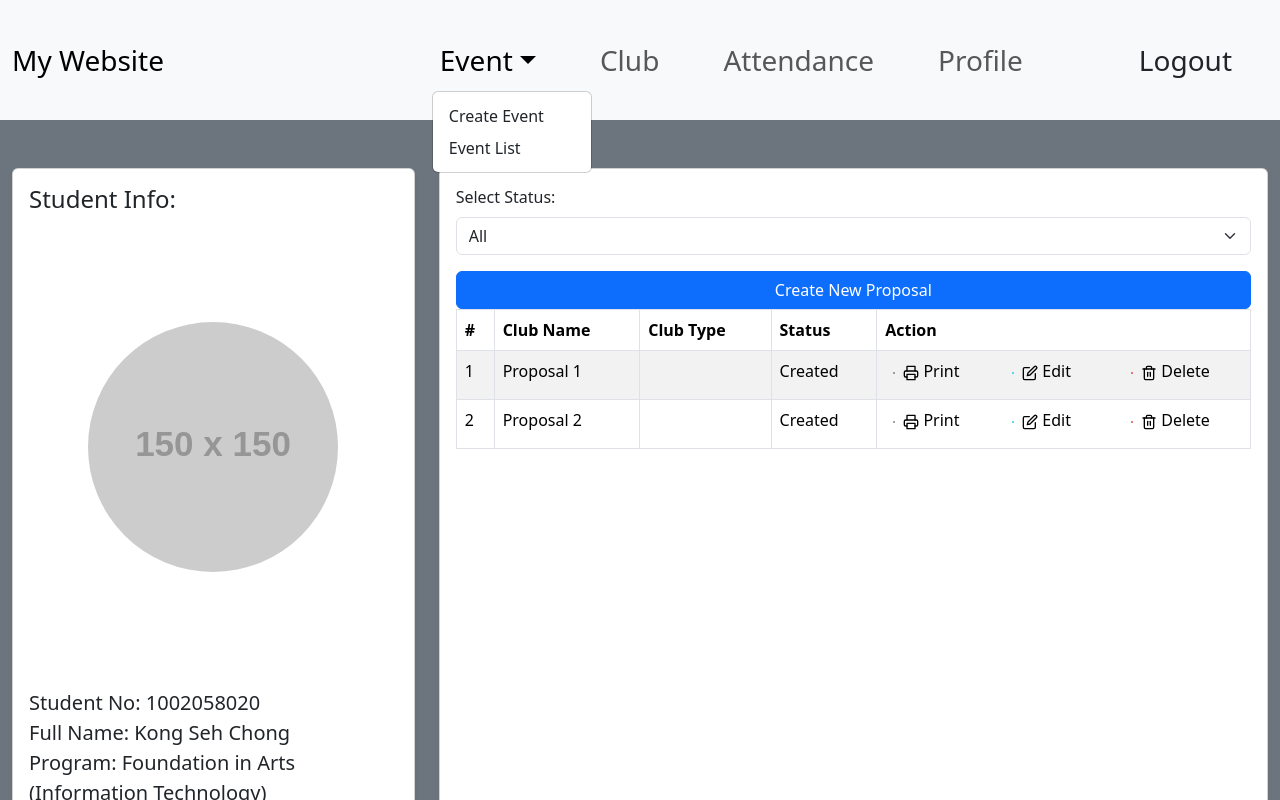
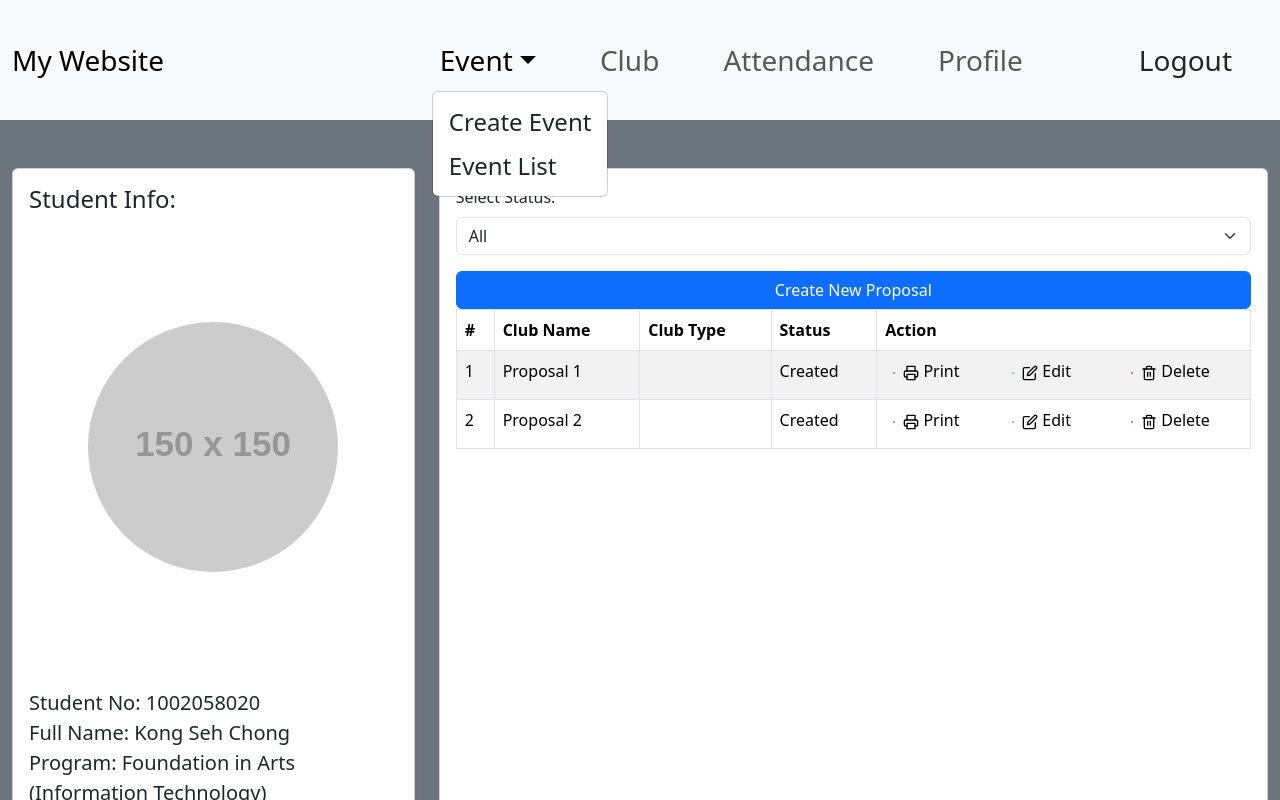
Before and after one commit to SehChong/Event-Management, a React (Create React App) app in the folder frontend/: page /Club in a window 1280 px wide. Both pictures are taken after a click on the button "Event". Shown: the top 800 px of the page. Built offline with nearby package versions, Linux system fonts and the light colour scheme.

Commit message:
dropdown menu

```diff
--- a/frontend/src/Components/Header_V2.jsx
+++ b/frontend/src/Components/Header_V2.jsx
@@ -54,8 +54,8 @@ export const Header_V2 = () => {
           <Navbar.Collapse id="basic-navbar-nav " className='flex-grow-0 fs-3 p-5'>
             <Nav className="me-auto gap-5">
               <NavDropdown title="Event" id="event-dropdown" className="rounded">
-                <NavDropdown.Item onClick={toEvent}>Create Event</NavDropdown.Item>
-                <NavDropdown.Item onClick={toEventList}>Event List</NavDropdown.Item>
+                <NavDropdown.Item onClick={toEvent} className='fs-4'>Create Event</NavDropdown.Item>
+                <NavDropdown.Item onClick={toEventList} className='fs-4'>Event List</NavDropdown.Item>
               </NavDropdown>
               <Nav.Link onClick={toClub} onMouseOver={handleMouseOver}
                 onMouseOut={handleMouseOut}
```
